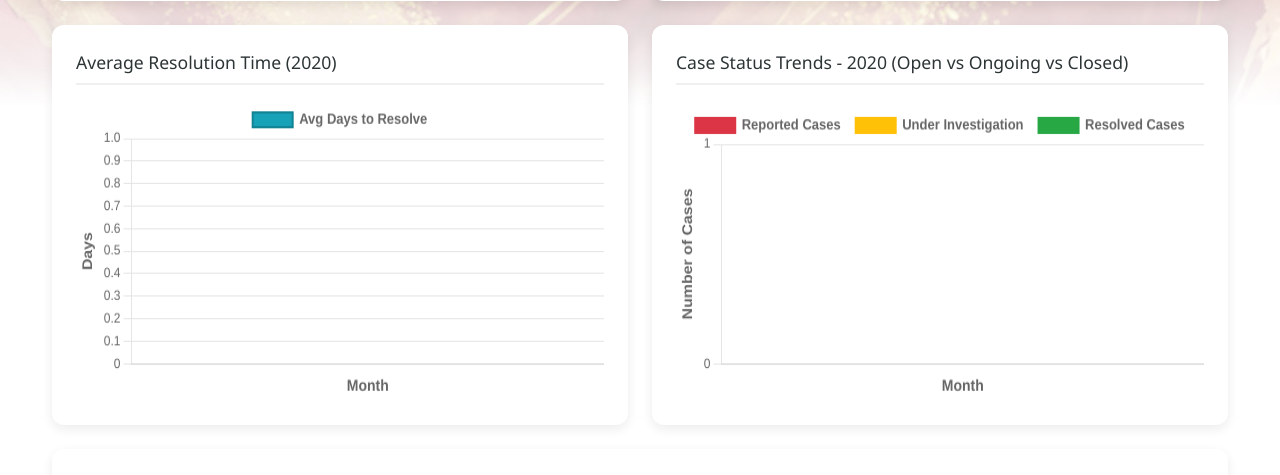
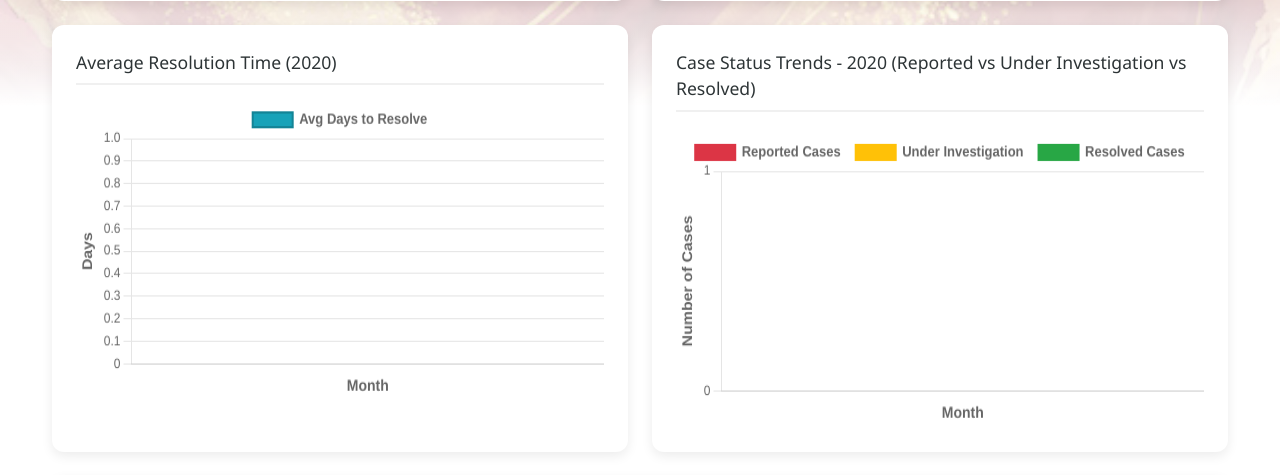
Before and after one commit to sh3ki/ISSC, a Django app: template issc/main/templates/dashboard/dashboard.html in a window 1280 px wide. Shown: the part 961-1436 px from the top of the page. Run offline with Django 5.2, Linux system fonts and the light colour scheme; the template is opened without the code that fills it: most values are stand-ins (such as "Sample title", 1, 10 or a date in 2020); some libraries are stand-ins or nearby versions.

Commit message:
Update issc/main/templates/dashboard/dashboard.html

```diff
--- a/issc/main/templates/dashboard/dashboard.html
+++ b/issc/main/templates/dashboard/dashboard.html
@@ -79,7 +79,7 @@
     </div>
 
     <div class="graph-section graph3">
-      <h3 class="chart-title">Case Status Trends - {{ selected_year }} (Open vs Ongoing vs Closed)</h3>
+      <h3 class="chart-title">Case Status Trends - {{ selected_year }} (Reported vs Under Investigation vs Resolved)</h3>
       <canvas id="statusTrendsChart" class="chart-canvas"></canvas>
     </div>
 
@@ -220,9 +220,9 @@
       datasets: [{
         data: statusBreakdown.counts,
         backgroundColor: [
-          '#dc3545',  // Open - Red
-          '#ffc107',  // Pending - Amber
-          '#28a745'   // Closed - Green
+          '#dc3545',  // Reported - Red
+          '#ffc107',  // Under Investigation - Amber
+          '#28a745'   // Resolved - Green
         ],
         borderWidth: 2,
         borderColor: '#fff',
@@ -287,7 +287,7 @@
         },
         {
           label: 'Under Investigation',
-          data: statusTrends.ongoing_cases,
+          data: statusTrends.pending_cases,
           backgroundColor: '#ffc107',
           borderColor: '#ffc107',
           borderWidth: 2,
```
